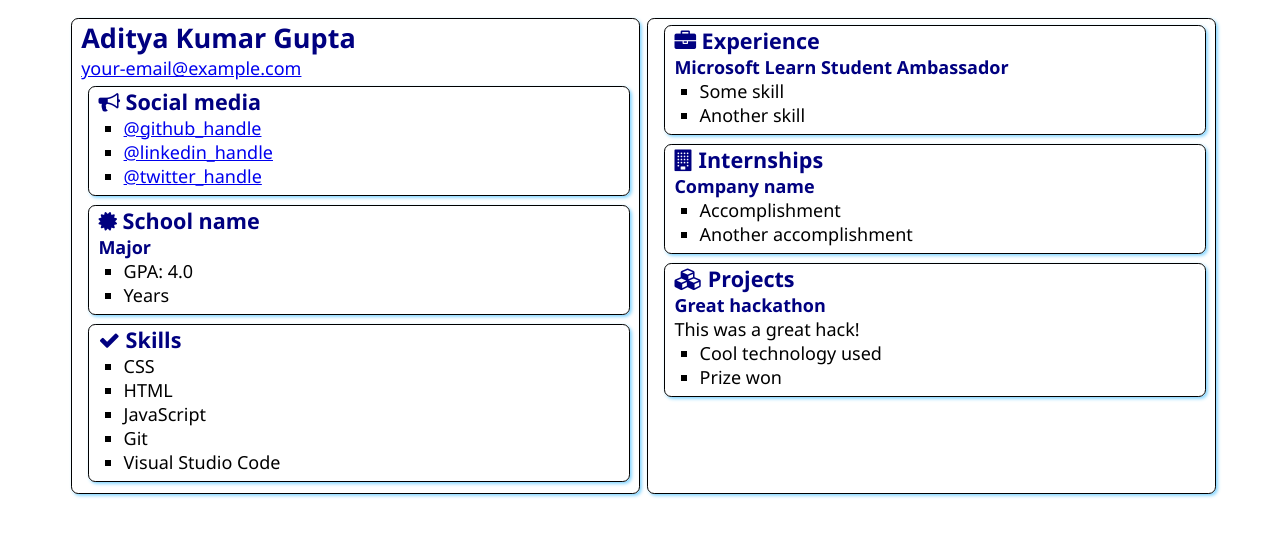
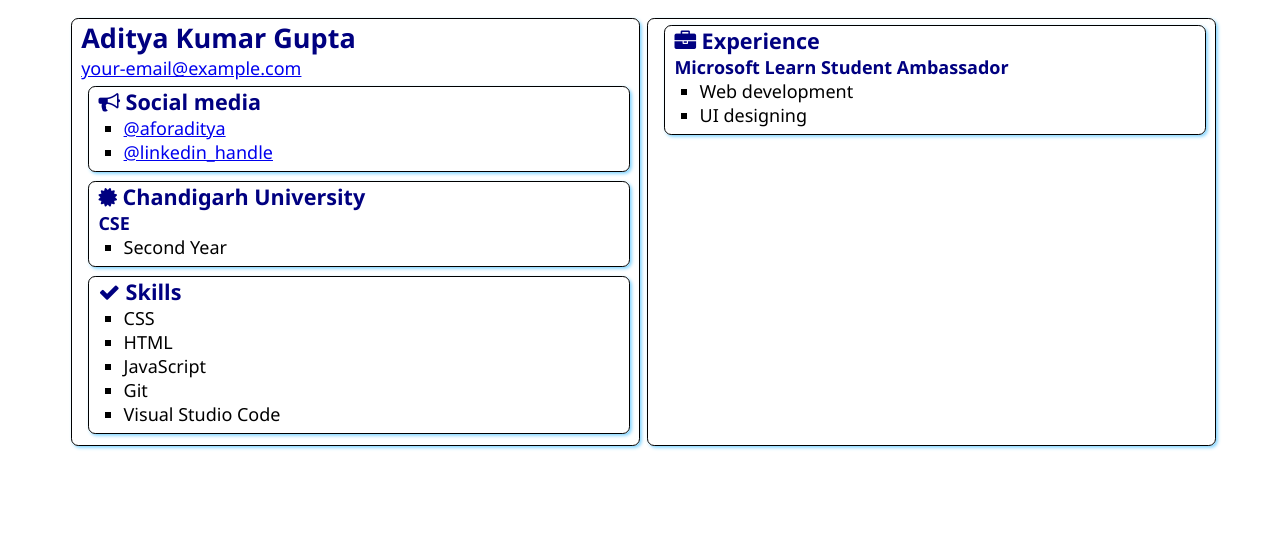
Before and after one commit to aforaditya/SATechnicalOnboarding, a plain HTML site: page src/index.html in a window 1280 px wide. Drawn offline with Linux system fonts and the light colour scheme.

Commit message:
Update details

```diff
--- a/src/index.html
+++ b/src/index.html
@@ -13,7 +13,7 @@
     <main>
         <article class="box">
             <h1>Aditya Kumar Gupta</h1>
-            <div><a href="mailto:your.email@example.com">your-email@example.com</a></div>
+            <div><a href="mailto:aaditya.gupta@studentambassadors.com">your-email@example.com</a></div>
 
             <section class="box">
                 <h2>
@@ -21,9 +21,8 @@
                     Social media
                 </h2>
                 <ul>
-                    <li><a href="https://github.com/<handle>">@github_handle</a></li>
+                    <li><a href="https://github.com/aforaditya">@aforaditya</a></li>
                     <li><a href="https://linkedin.com/in/<handle>">@linkedin_handle</a></li>
-                    <li><a href="https://twitter.com/<handle>">@twitter_handle</a></li>
                 </ul>
             </section>
 
@@ -31,12 +30,11 @@
                 <div class="education">
                     <h2>
                         <i class="fa fa-certificate" aria-hidden="true"></i>
-                        School name
+                        Chandigarh University
                     </h2>
-                    <h3>Major</h3>
+                    <h3>CSE</h3>
                     <ul>
-                        <li>GPA: 4.0</li>
-                        <li>Years</li>
+                        <li>Second Year</li>
                     </ul>
                 </div>
             </section>
@@ -63,35 +61,12 @@
                 </h2>
                 <h3>Microsoft Learn Student Ambassador</h3>
                 <ul>
-                    <li>Some skill</li>
-                    <li>Another skill</li>
+                    <li>Web development</li>
+                    <li>UI designing</li>
                 </ul>
             </section>
-            <section class="box">
-                <h2>
-                    <i class="fa fa-building" aria-hidden="true"></i>
-                    Internships
-                </h2>
 
-                <h3>Company name</h3>
-                <ul>
-                    <li>Accomplishment</li>
-                    <li>Another accomplishment</li>
-                </ul>
-            </section>
-            <section class="box">
-                <h2>
-                    <i class="fa fa-cubes" aria-hidden="true"></i>
-                    Projects
-                </h2>
 
-                <h3>Great hackathon</h3>
-                <div>This was a great hack!</div>
-                <ul>
-                    <li>Cool technology used</li>
-                    <li>Prize won</li>
-                </ul>
-            </section>
         </article>
 
     </main>
```
